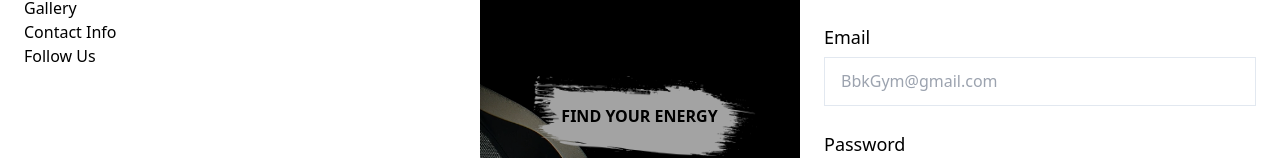
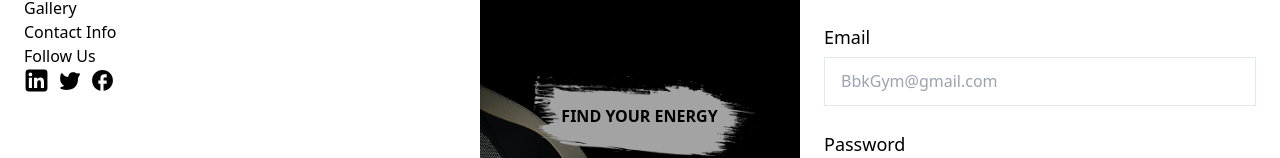
Before and after one commit to OnigiriKing/new-project, a React (Create React App) app: page / in a window 1280 px wide. Shown: the part 244-402 px from the top of the page. Built offline with nearby package versions, Linux system fonts and the light colour scheme.

Commit message:
links added

```diff
--- a/src/components/infoComp/Info.jsx
+++ b/src/components/infoComp/Info.jsx
@@ -42,10 +42,16 @@ export default function Info() {
         </div>
         <div>
           <h3>Follow Us</h3>
-          <div>
-            <div></div>
-            <div></div>
-            <div></div>
+          <div class="flex items-center gap-2">
+            <a class="cursor-pointer hover:text-red-600 duration-[.4s] ">
+              {allSvg(25).linkedin}
+            </a>
+            <a class="cursor-pointer hover:text-red-600 duration-[.4s] ">
+              {allSvg(25).twitter}
+            </a>
+            <a class="cursor-pointer hover:text-red-600 duration-[.4s] ">
+              {allSvg(25).facebook}
+            </a>
           </div>
         </div>
       </div>
```
Also changed, not shown: src/dist/style.css.
